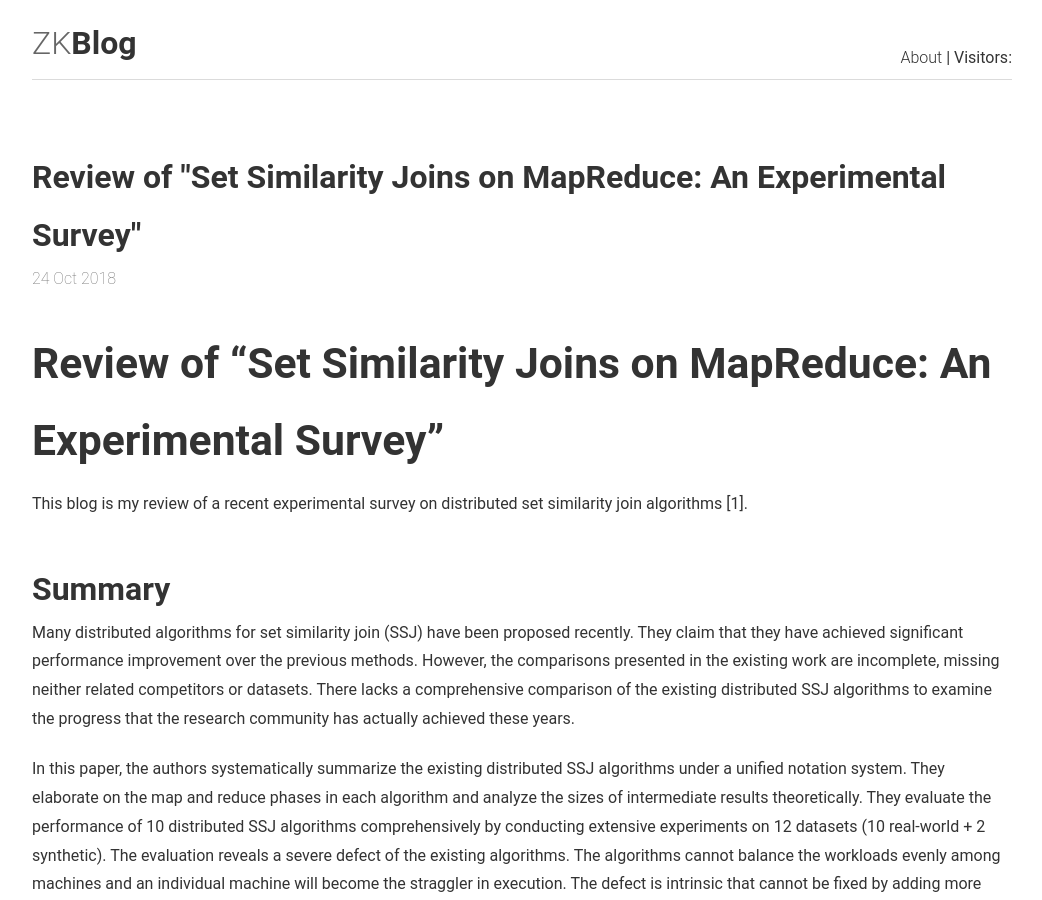
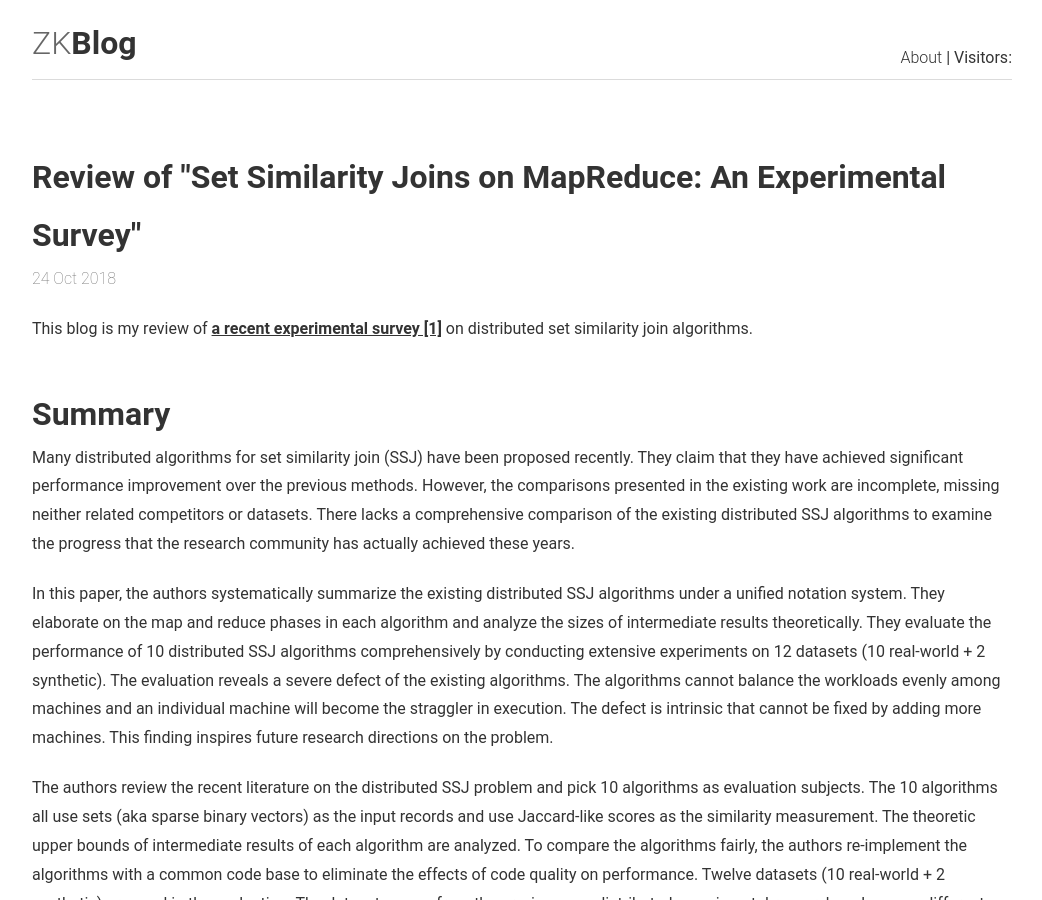
Before and after one commit to wangzk/wangzk.github.io, a Jekyll site: the page built from _posts/2018-10-24-review-of-set-similarity-joins-on-MapReduce-an-experimental-survey.md, in a window 1280 px wide and 900 px high. Shown: the whole window, without its empty margins (118-1160 px from the left). Built offline with Jekyll 4.4.1, drawn with Linux system fonts in a browser that asks for light colours; comment, search, counter and statistics services are not loaded.

Commit message:
Fix the link to the paper.

```diff
--- a/_posts/2018-10-24-review-of-set-similarity-joins-on-MapReduce-an-experimental-survey.md
+++ b/_posts/2018-10-24-review-of-set-similarity-joins-on-MapReduce-an-experimental-survey.md
@@ -4,9 +4,7 @@ date: 2018-10-24 21:30:00 +0800
 categories: review
 ---
 
-# Review of "Set Similarity Joins on MapReduce: An Experimental Survey"
-
-This blog is my review of a recent experimental survey on distributed set similarity join algorithms [1].
+This blog is my review of [a recent experimental survey [1]](http://dl.acm.org/citation.cfm?doid=3231751.3242932) on distributed set similarity join algorithms.
 
 ## Summary
 
```
